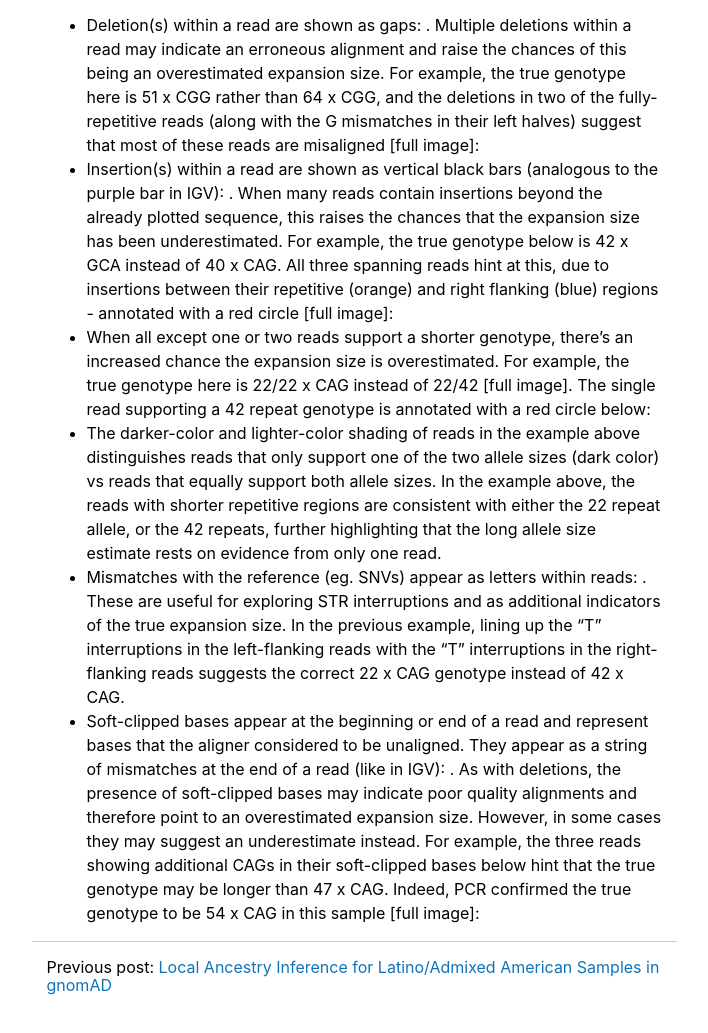
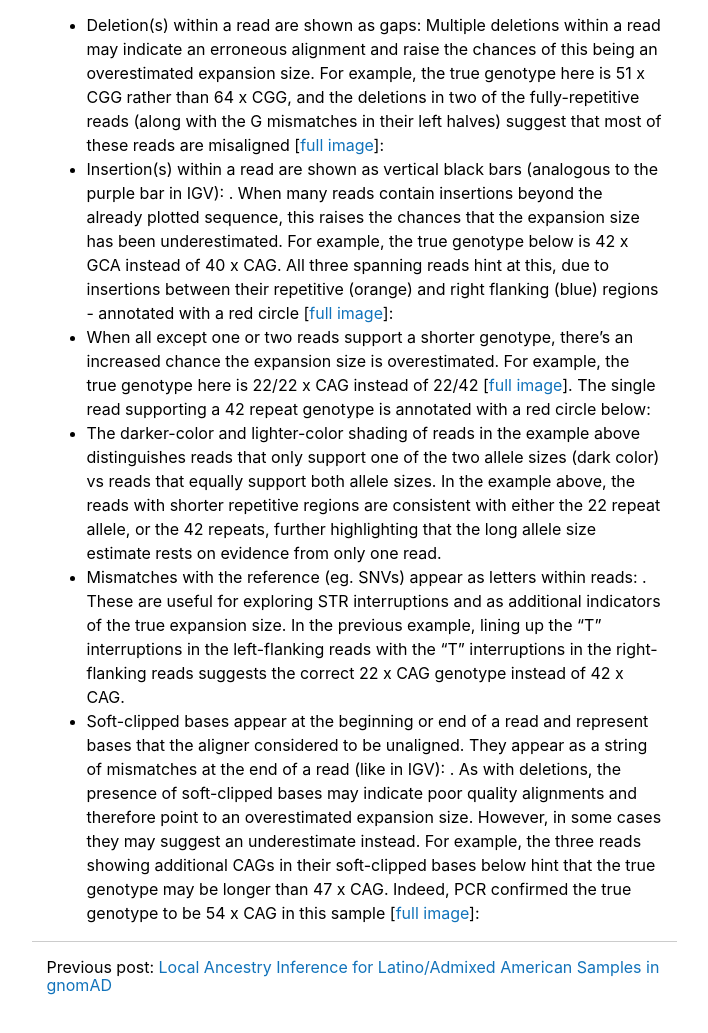
Before and after one commit to broadinstitute/gnomad-blog, a Gatsby site: page /2021-09-known-pathogenic-strs-in-gnomad-v3-1/ in a window 1280 px wide. Shown: the part 10661-11694 px from the top of the page, without its empty margins (286-994 px from the left). Built offline with nearby package versions, Linux system fonts and the light colour scheme; Gatsby itself is replaced by a stand-in of ours.

Commit message:
Update Post “2021-09-known-pathogenic-strs-in-gnomad-v3-1”

```diff
--- a/content/posts/2021-09-known-pathogenic-strs-in-gnomad-v3-1.md
+++ b/content/posts/2021-09-known-pathogenic-strs-in-gnomad-v3-1.md
@@ -139,9 +139,9 @@ We thank Nehir Kurtas and Stephanie DiTroia for helping to curate the list of di
 
 Several details within REViewer images should be noted:
 
-* Deletion(s) within a read are shown as gaps:  . Multiple deletions within a read may indicate an erroneous alignment and raise the chances of this being an overestimated expansion size. For example, the true genotype here is 51 x CGG rather than 64 x CGG, and the deletions in two of the fully-repetitive reads (along with the G mismatches in their left halves) suggest that most of these reads are misaligned \[full image]:
-* Insertion(s) within a read are shown as vertical black bars (analogous to the purple bar in IGV): .  When many reads contain insertions beyond the already plotted sequence, this raises the chances that the expansion size has been underestimated. For example, the true genotype below is 42 x GCA instead of 40 x CAG. All three spanning reads hint at this, due to insertions between their repetitive (orange) and right flanking (blue) regions - annotated with a red circle \[full image]:
-* When all except one or two reads support a shorter genotype, there’s an increased chance the expansion size is overestimated. For example, the true genotype here is 22/22 x CAG instead of 22/42 \[full image]. The single read supporting a 42 repeat genotype is annotated with a red circle below:
+* Deletion(s) within a read are shown as gaps:  Multiple deletions within a read may indicate an erroneous alignment and raise the chances of this being an overestimated expansion size. For example, the true genotype here is 51 x CGG rather than 64 x CGG, and the deletions in two of the fully-repetitive reads (along with the G mismatches in their left halves) suggest that most of these reads are misaligned [[full image](https://broadinstitute.github.io/StrPileups/page_GE_case623.html)]:
+* Insertion(s) within a read are shown as vertical black bars (analogous to the purple bar in IGV): .  When many reads contain insertions beyond the already plotted sequence, this raises the chances that the expansion size has been underestimated. For example, the true genotype below is 42 x GCA instead of 40 x CAG. All three spanning reads hint at this, due to insertions between their repetitive (orange) and right flanking (blue) regions - annotated with a red circle [[full image](https://broadinstitute.github.io/StrPileups/page_GE_case25.html)]:
+* When all except one or two reads support a shorter genotype, there’s an increased chance the expansion size is overestimated. For example, the true genotype here is 22/22 x CAG instead of 22/42 [[full image](https://broadinstitute.github.io/StrPileups/page_GE_case253.html)]. The single read supporting a 42 repeat genotype is annotated with a red circle below:
 * The darker-color and lighter-color shading of reads in the example above distinguishes  reads that only support one of the two allele sizes (dark color) vs reads that equally support both allele sizes. In the example above, the reads with shorter repetitive regions are consistent with either the 22 repeat allele, or the 42 repeats, further highlighting that the long allele size estimate rests on evidence from only one read.
 * Mismatches with the reference (eg. SNVs) appear as letters within reads: . These are useful for exploring STR interruptions and as additional indicators of the true expansion size. In the previous example, lining up the “T” interruptions in the left-flanking reads with the “T” interruptions in the right-flanking reads suggests the correct 22 x CAG genotype instead of 42 x CAG.
-* Soft-clipped bases appear at the beginning or end of a read and represent bases that the aligner considered to be unaligned. They appear as a string of mismatches at the end of a read (like in IGV):  . As with deletions, the presence of soft-clipped bases may indicate poor quality alignments and therefore point to an overestimated expansion size. However, in some cases they may suggest an underestimate instead. For example, the three reads showing additional CAGs in their soft-clipped bases below hint that the true genotype may be longer than 47 x CAG. Indeed, PCR confirmed the true genotype to be 54 x CAG in this sample \[full image]:
+* Soft-clipped bases appear at the beginning or end of a read and represent bases that the aligner considered to be unaligned. They appear as a string of mismatches at the end of a read (like in IGV):  . As with deletions, the presence of soft-clipped bases may indicate poor quality alignments and therefore point to an overestimated expansion size. However, in some cases they may suggest an underestimate instead. For example, the three reads showing additional CAGs in their soft-clipped bases below hint that the true genotype may be longer than 47 x CAG. Indeed, PCR confirmed the true genotype to be 54 x CAG in this sample [[full image](https://broadinstitute.github.io/StrPileups/page_GE_case80.html)]:
```
